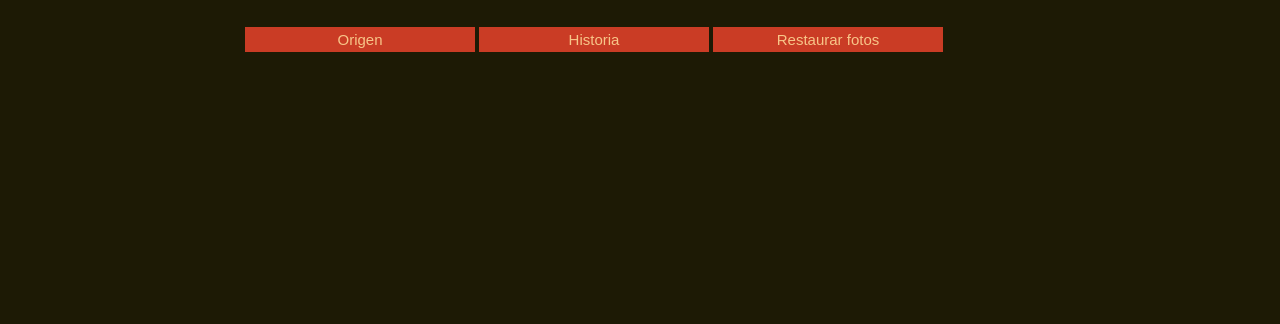
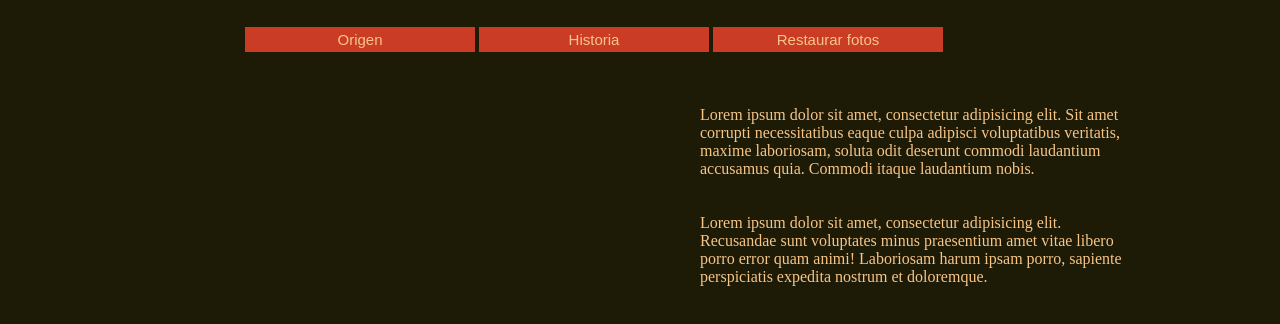
Before and after one commit to unakame/leccion-22-panda, a plain HTML site: page index.html in a window 1280 px wide. Both pictures are taken after a click on the button "Historia". Shown: the part 244-568 px from the top of the page. Drawn offline with Linux system fonts and the light colour scheme.

Commit message:
cuadrando2

```diff
--- a/css/main.css
+++ b/css/main.css
@@ -39,7 +39,7 @@ button{
 
   margin-left: 245px
 }
-span{
+p{
   color:#F7C588;
 }
 img{
@@ -50,6 +50,7 @@ img{
   margin: 20px 5px 30px 20px;
 }
 #texto1{
+  margin-top: 50px;
   margin-left: 230px;
 }
 
@@ -60,3 +61,16 @@ img{
 #img-1{
   margin-left: 250px;
 }
+#texto1{
+  margin-left: 150px;
+  margin-right: 700px;
+}
+
+#texto2{
+  margin-right: 150px;
+  margin-left: 700px;
+}
+div{
+  display: inline-block;
+  -webkit-box-sizing: border-box
+}
--- a/index.html
+++ b/index.html
@@ -21,14 +21,18 @@
     <img src="img/panda-3.jpeg" alt="panda3">
     <img src="img/panda-4.jpg" alt="panda4">
   </div>
-    <div id="botones">
+  <div id="botones">
     <button id="origen">Origen</button>
     <button id="historia">Historia</button>
     <button id="restaurar">Restaurar fotos</button>
+  </div>
+  <div id="textos">
+    <div id="texto1">
     </div>
-    <span id="texto1"></span>
-    <span id="texto2"></span>
-    <script type="text/javascript" src="js/app.js">
+    <div id="texto2" >
+    </div>
+  </div>
+  <script type="text/javascript" src="js/app.js">
 
   </script>
 </body>
--- a/js/app.js
+++ b/js/app.js
@@ -1,5 +1,11 @@
-  document.getElementById("origen").addEventListener("click", info);
+document.getElementById("origen").addEventListener("click", info);
 
   function info(){
-    document.getElementById("texto1").innerHTML="Lorem ipsum"
+    document.getElementById("texto1").innerHTML="<p>Lorem ipsum dolor sit amet, consectetur adipisicing elit. Consequatur minus consectetur tempora exercitationem, odit eos perspiciatis animi, doloribus dolores quis itaque repudiandae aperiam numquam quos obcaecati veritatis ratione officiis soluta.</p>  <br><br>  <p>Lorem ipsum dolor sit amet, consectetur adipisicing elit. Ex perspiciatis autem debitis quo saepe dolores asperiores aspernatur explicabo magni unde suscipit optio repellat, esse alias non deserunt quis facere obcaecati?</p>"
   }
+
+document.getElementById("historia").addEventListener("click",histo);
+
+  function histo(){
+    document.getElementById("texto2").innerHTML="<p>Lorem ipsum dolor sit amet, consectetur adipisicing elit. Sit amet corrupti necessitatibus eaque culpa adipisci voluptatibus veritatis, maxime laboriosam, soluta odit deserunt commodi laudantium accusamus quia. Commodi itaque laudantium nobis.</p>  <br><br><p>Lorem ipsum dolor sit amet, consectetur adipisicing elit. Recusandae sunt voluptates minus praesentium amet vitae libero porro error quam animi! Laboriosam harum ipsam porro, sapiente perspiciatis expedita nostrum et doloremque.</p>"
+  }
```
